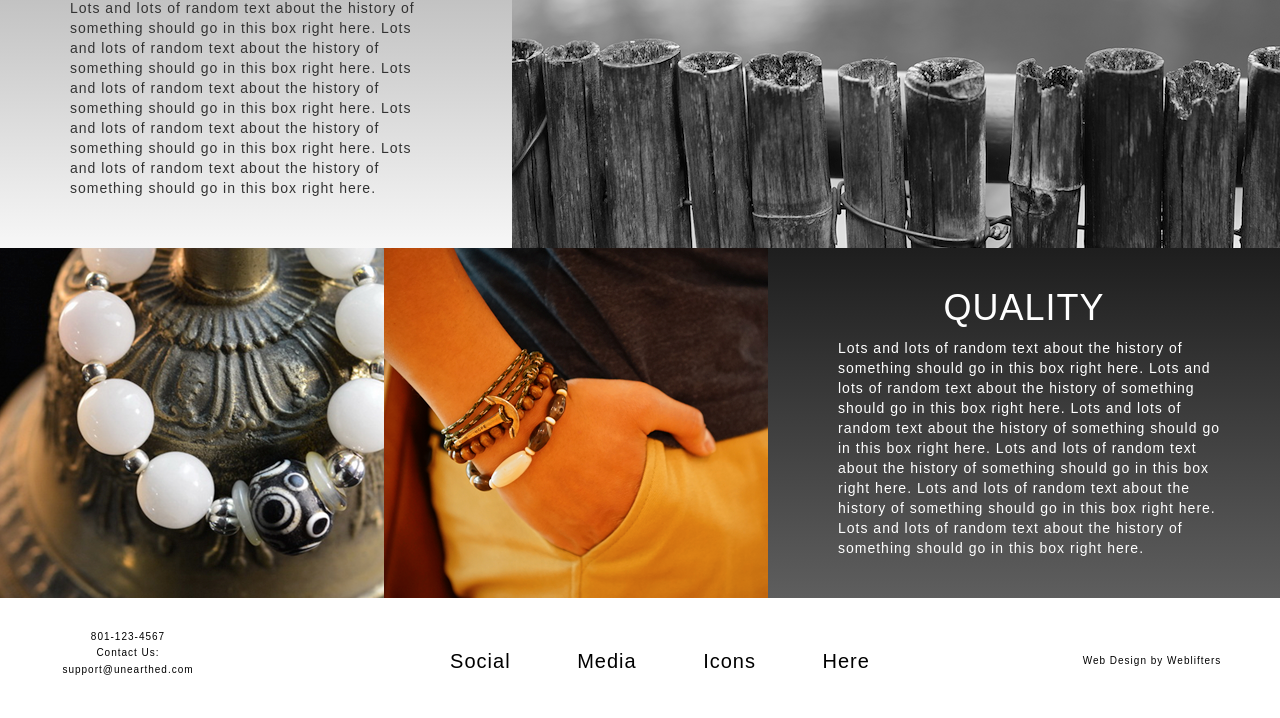
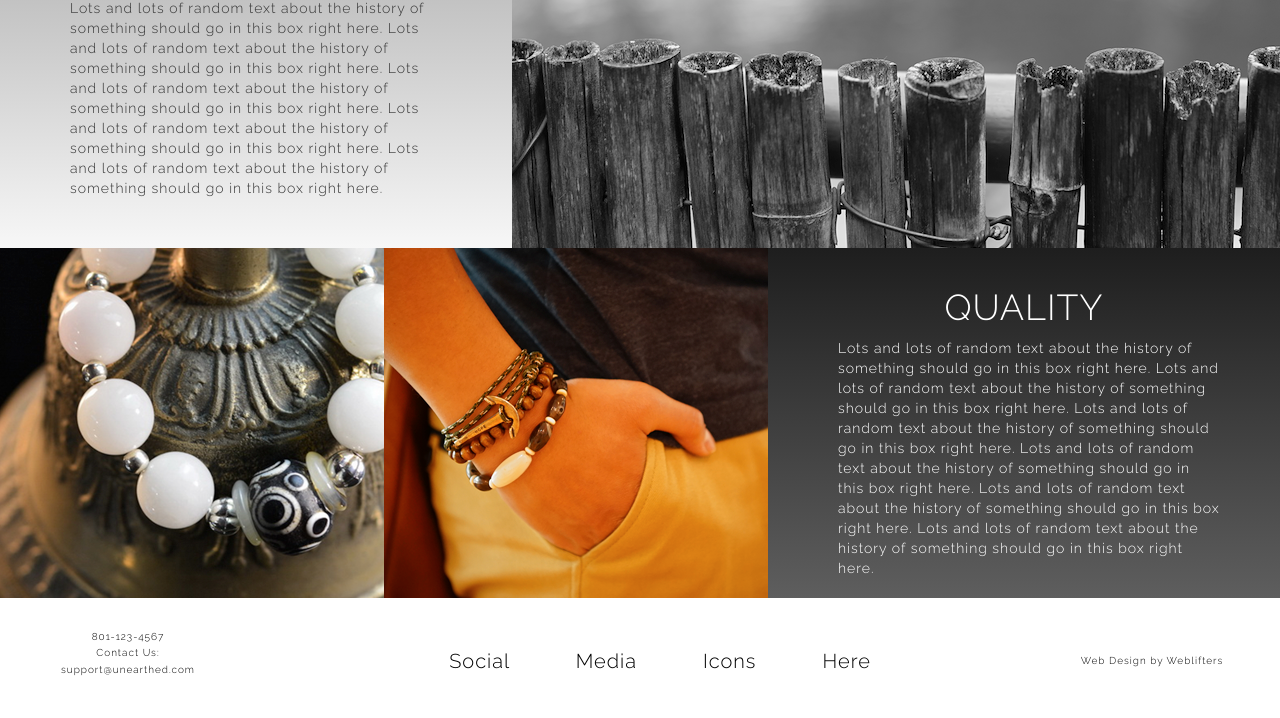
Before and after one commit to SunJieMing/unearthedJewelry, a website: page app/index.html in a window 1280 px wide. Shown: the part 752-1470 px from the top of the page. Drawn offline with nearby package versions, Linux system fonts and the light colour scheme; some packages are replaced by stand-ins of ours; files that its build step writes are made by us from their sources; a script that the page names is missing.

Commit message:
adds new font

```diff
--- a/app/index.html
+++ b/app/index.html
@@ -22,6 +22,7 @@
   <link rel="stylesheet" href="views/product/product.css">
   <link rel="stylesheet" href="views/contact/contact.css">
   <link rel="stylesheet" href="views/about/about.css">
+  <link href='http://fonts.googleapis.com/css?family=Raleway:300' rel='stylesheet' type='text/css'>
 
   <!-- endbuild -->
 </head>
```
